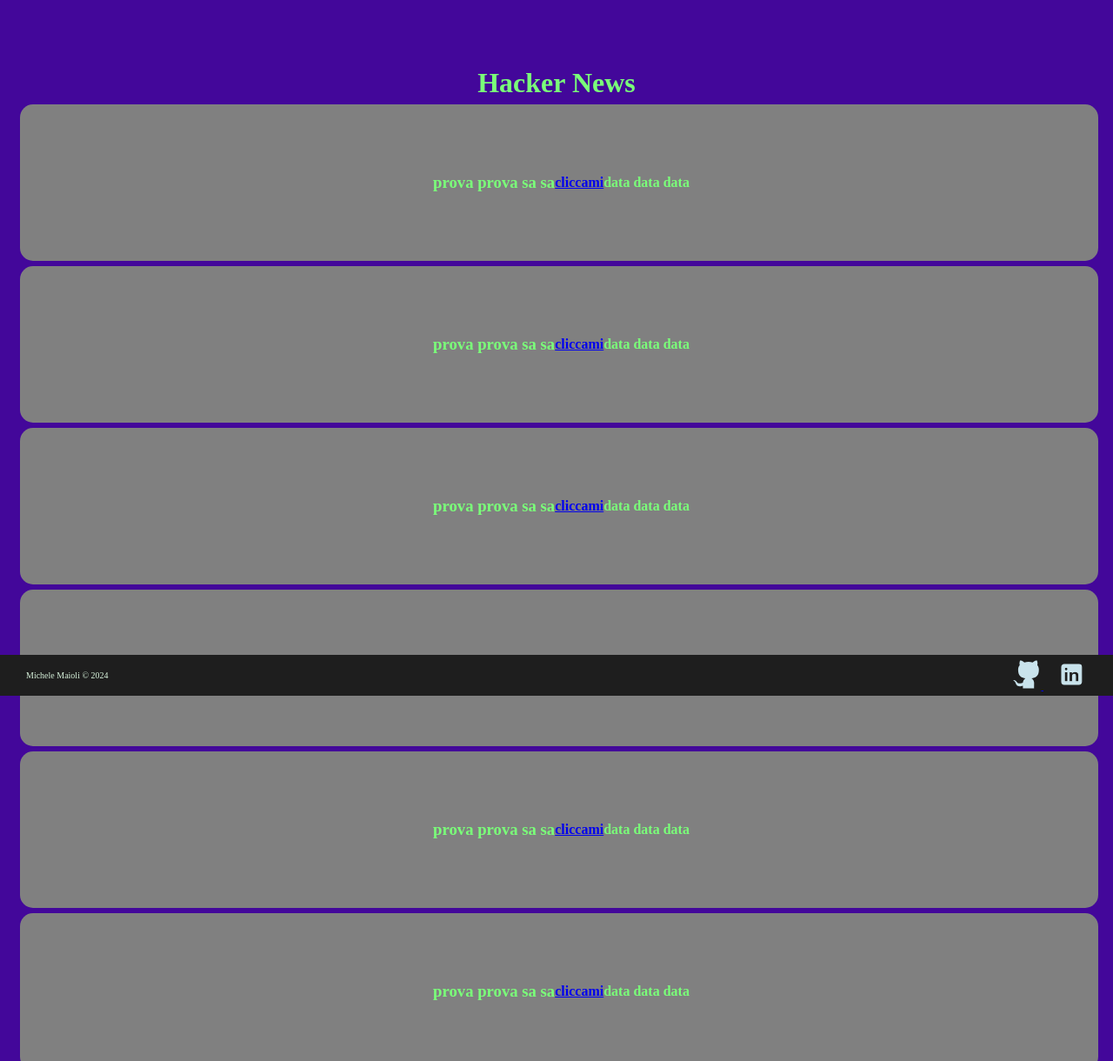
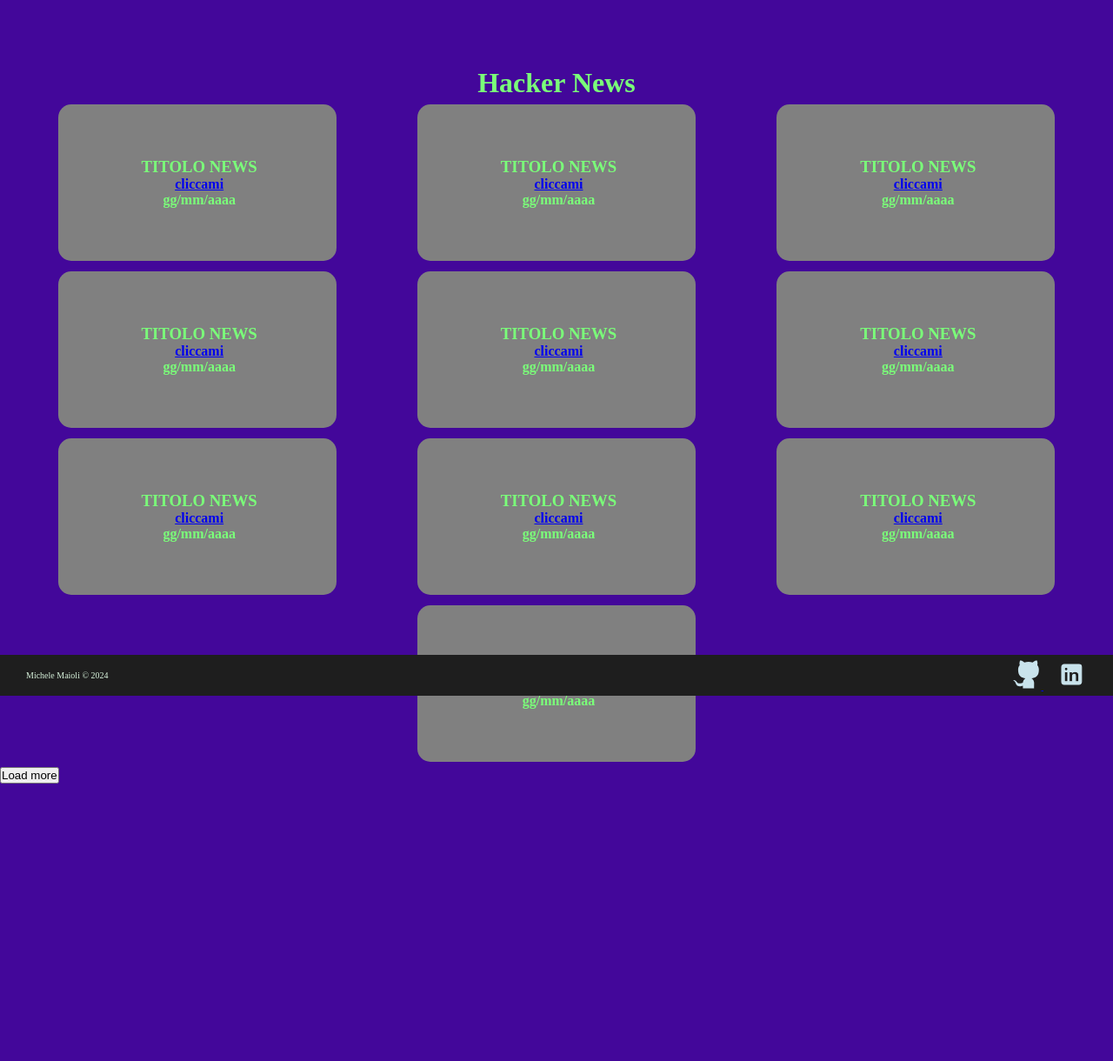
Before and after one commit to Mic-9/JS_Advanced, a plain HTML site: page index.html in a window 1280 px wide. Shown: the top 1220 px of the page at 87% size. After the commit the page ends 951 px from the top, so only its background shows below. Drawn offline with Linux system fonts and the light colour scheme.

Commit message:
little fix

```diff
--- a/JS/script.js
+++ b/JS/script.js
@@ -7,7 +7,7 @@
 
   const titolo = document.createElement("h3");
   frm.appendChild(titolo);
-  const testo = document.createTextNode("prova prova sa sa");
+  const testo = document.createTextNode("TITOLO NEWS");
   titolo.appendChild(testo);
 
   const link = document.createElement("div");
@@ -22,7 +22,7 @@
 
   const data = document.createElement("p");
   frm.appendChild(data);
-  const text_d = document.createTextNode("data data data");
+  const text_d = document.createTextNode("gg/mm/aaaa");
   data.appendChild(text_d);
 
   const corpo = document.getElementById("corpo");
@@ -41,5 +41,3 @@
 button.addEventListener("click", function TenMore() {
   TenNews();
 });
-
-//io voglio ottenere che cliccando sul pulsante gli elementi passino dai 10 iniziali a 20 ma con il codice che ti ho dato passano da 10 a 30 e non capisco perchè
--- a/css/style.css
+++ b/css/style.css
@@ -29,17 +29,25 @@
 main {
   padding-left: 20px;
   padding-right: 20px;
+  display: flex;
+  flex-direction: row;
+  flex-wrap: wrap;
+  justify-content: space-around;
+}
+button {
+  margin-bottom: 50px;
 }
 
 .frame {
   background-color: gray;
-  width: 100%;
+  width: 320px;
   height: 180px;
   padding: 5px 5px 5px 10px;
   border: none;
   border-radius: 15px;
   margin: 6px 3px;
   display: flex;
+  flex-direction: column;
   align-items: center;
   justify-content: center;
   font-weight: bold;
```
